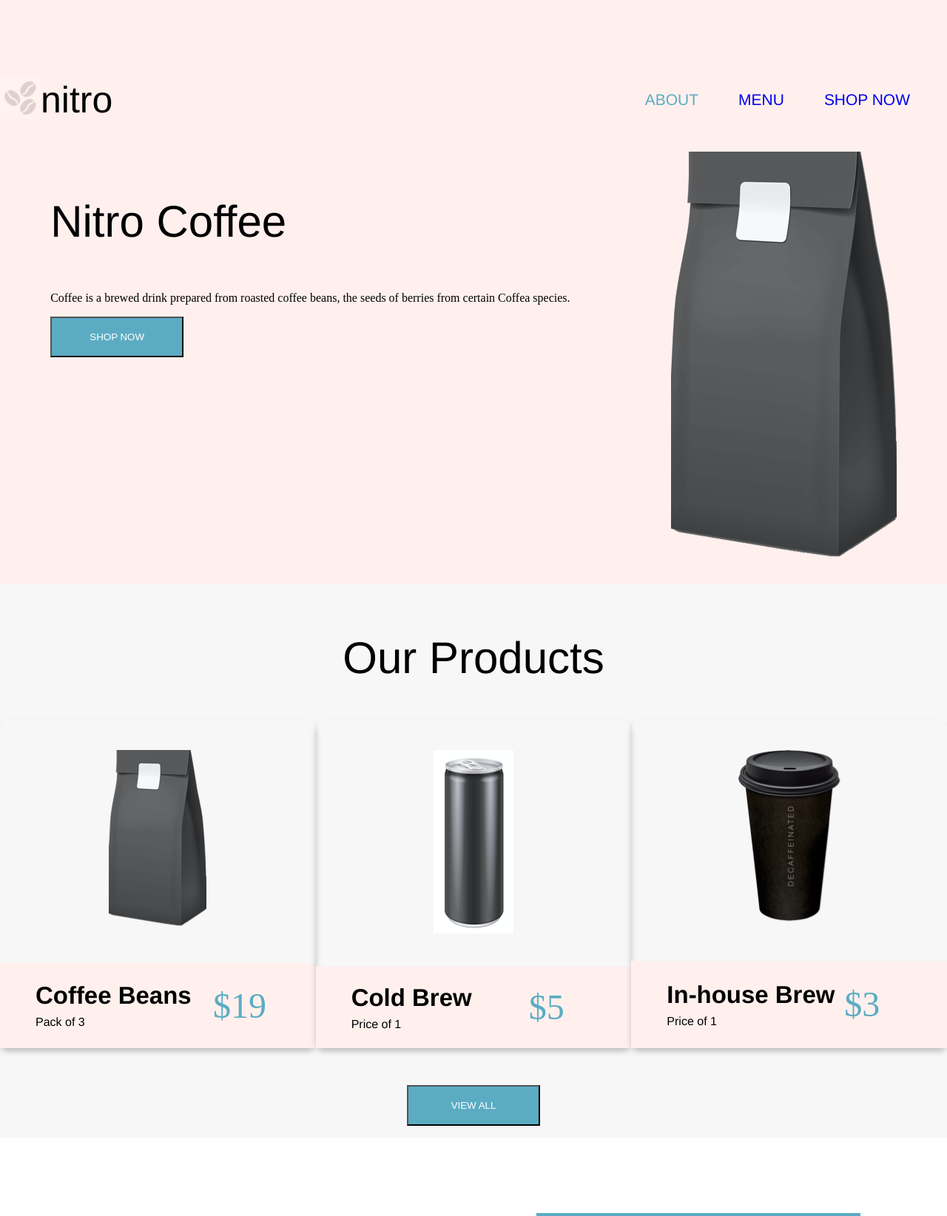
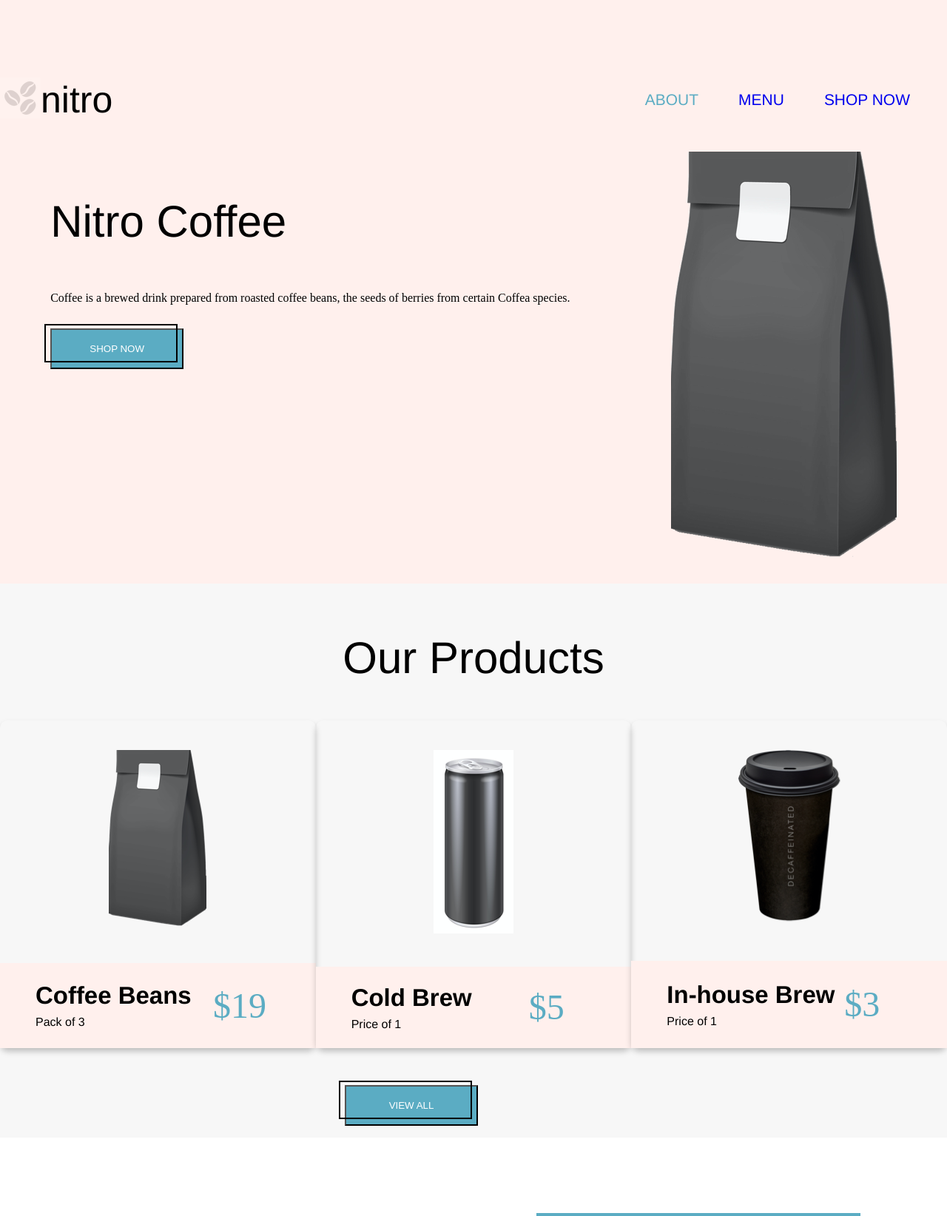
Before and after one commit to zdsd0019/Coffee-Shop-SAAS, a PHP site: page /index.html in a window 1280 px wide. Shown: the top 1644 px of the page at 74% size. Run offline with PHP 8.4, Linux system fonts and the light colour scheme; style sheets or scripts are compiled from the project's sources.

Commit message:
finished styling buttons

```diff
--- a/Styles/scss/index.css
+++ b/Styles/scss/index.css
@@ -146,37 +146,38 @@
   display: flex;
 }
 
-.button-outline-va {
-  width: 15.5rem;
-  height: 10rem;
-  border: 0.25rem;
-  outline: 0.25rem solid #5bacc3;
-  outline-offset: 0.94rem;
+.button-shop-now {
+  margin-top: 2rem;
+  display: -webkit-box;
+  display: -ms-flexbox;
+  display: flex;
+}
+
+.button-outline-viewall {
+  width: 10.5rem;
+  height: 2.5rem;
+  outline: 0.125rem solid black;
+  outline-offset: 0.31rem;
   position: relative;
-  margin-top: 11.88rem;
-  margin-right: 2.06rem;
+  right: 11.4rem;
 }
 
 .button-outline-shopnow {
-  width: 15.5rem;
-  height: 10rem;
-  border: 0.25rem;
-  outline: 0.25rem solid #5bacc3;
-  outline-offset: 0.94rem;
+  width: 10.5rem;
+  height: 2.5rem;
+  outline: 0.125rem solid black;
+  outline-offset: 0.31rem;
   position: relative;
-  margin-top: 11.88rem;
-  margin-right: 2.06rem;
+  right: 11.4rem;
 }
 
 .button-outline-learnmore {
-  width: 15.5rem;
-  height: 10rem;
-  border: 0.25rem;
-  outline: 0.25rem solid #5bacc3;
-  outline-offset: 0.94rem;
+  width: 10.5rem;
+  height: 2.5rem;
+  outline: 0.125rem solid black;
+  outline-offset: 0.31rem;
   position: relative;
-  margin-top: 11.88rem;
-  margin-right: 2.06rem;
+  right: 11.4rem;
 }
 
 .about-us {
--- a/Styles/scss/index.scss
+++ b/Styles/scss/index.scss
@@ -98,38 +98,37 @@
         display: flex;
     }
 
+    &-shop-now {
+        margin-top: 2rem;
+        display: flex;
+    }
+
     &-outline {
-        &-va{
-            width: 15.5rem;
-            height: 10rem;
-            border: 0.25rem;
-            outline: 0.25rem solid #5bacc3;
-            outline-offset: 0.94rem;
+        &-viewall{
+            width: 10.5rem;
+            height: 2.5rem;
+            outline: 0.125rem solid black;
+            outline-offset: 0.31rem;
             position: relative;
-            margin-top: 11.88rem;
-            margin-right: 2.06rem;
+            right: 11.4rem;
         }
 
         &-shopnow {
-            width: 15.5rem;
-            height: 10rem;
-            border: 0.25rem;
-            outline: 0.25rem solid #5bacc3;
-            outline-offset: 0.94rem;
+            width: 10.5rem;
+            height: 2.5rem;
+            outline: 0.125rem solid black;
+            outline-offset: 0.31rem;
             position: relative;
-            margin-top: 11.88rem;
-            margin-right: 2.06rem;
+            right: 11.4rem;
         }
 
         &-learnmore {
-            width: 15.5rem;
-            height: 10rem;
-            border: 0.25rem;
-            outline: 0.25rem solid #5bacc3;
-            outline-offset: 0.94rem;
+            width: 10.5rem;
+            height: 2.5rem;
+            outline: 0.125rem solid black;
+            outline-offset: 0.31rem;
             position: relative;
-            margin-top: 11.88rem;
-            margin-right: 2.06rem;
+            right: 11.4rem;
         }
     }
 }
--- a/index.html
+++ b/index.html
@@ -40,7 +40,10 @@
                 <h1>Nitro Coffee</h1>
                 <p>Coffee is a brewed drink prepared from roasted coffee beans, the seeds of berries from certain Coffea
                     species. </p>
-                <input type="button" value="SHOP NOW" id="button" />
+                    <span class="button-shop-now">
+                        <input type="button" value="SHOP NOW" id="button" />
+                        <span class="button-outline-viewall"></span>
+                    </span>
             </section>
             <section>
                 <img src="./assets/coffeebeans-hero.png" />
@@ -89,6 +92,7 @@
         </section>
         <span class="button-view-all">
             <input type="button" value="VIEW ALL" id="button" />
+            <span class="button-outline-viewall"></span>
         </span>
     </section>
     <section class="discount">
@@ -106,6 +110,7 @@
                 </span>
                 <span class="button-learn-more">
                     <input type="button" value="LEARN MORE" id="button" />
+                    <span class="button-outline-learnmore"></span>
                 </span>
             </section>
         </section>
```
Also changed, not shown: 1 other file.
